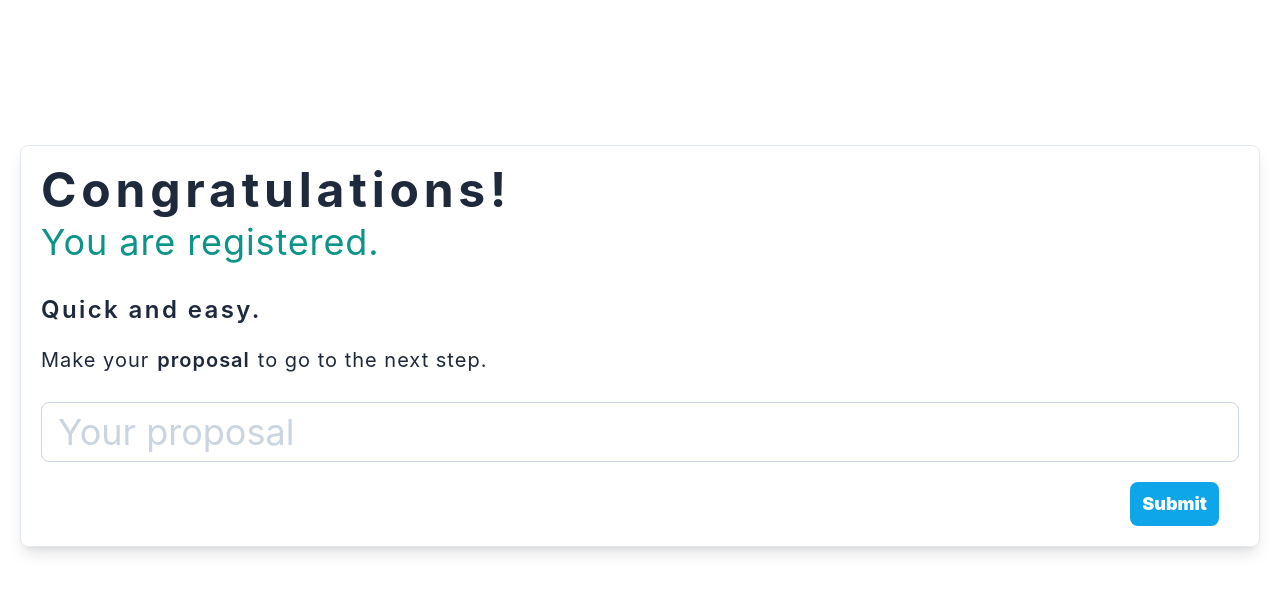
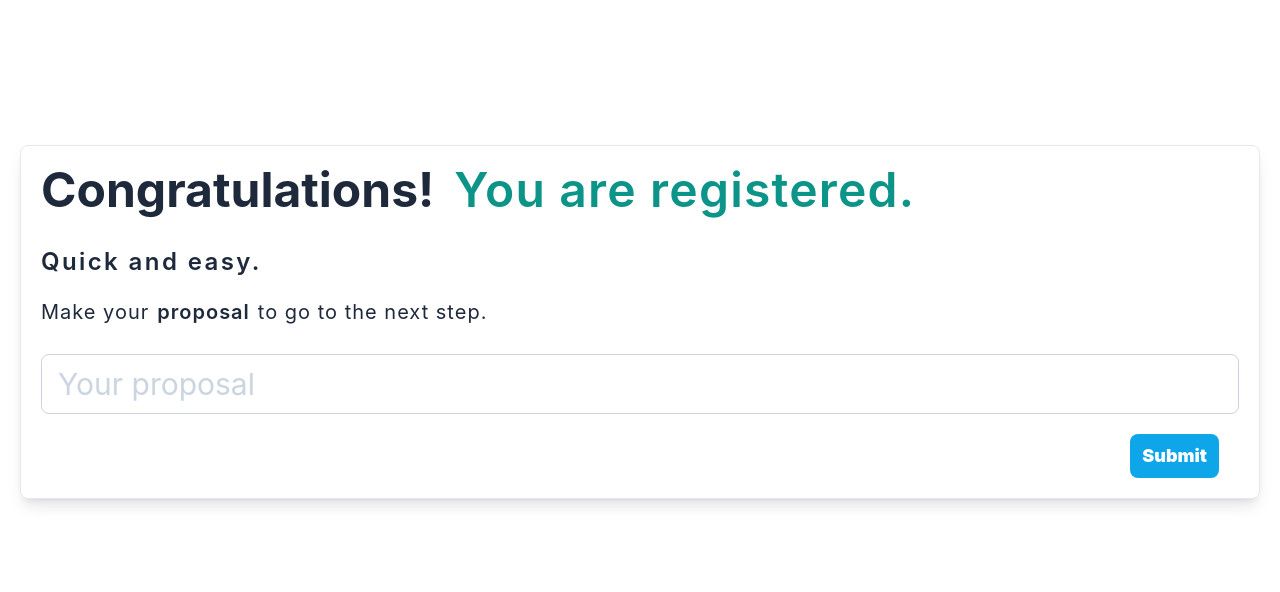
Before and after one commit to Gibewevi/VotingSystem, a Next.js app: page /components/panel/ProposalsRegistrationStarted in a window 1280 px wide. Shown: the top 592 px of the page. Built offline with nearby package versions, Linux system fonts and the light colour scheme.

Commit message:
update proposal + correction bugs event contract

```diff
--- a/pages/components/panel/ProposalsRegistrationStarted.js
+++ b/pages/components/panel/ProposalsRegistrationStarted.js
@@ -2,11 +2,18 @@ import { useEffect, useState } from "react";
 
 export default function ProposalsRegistrationStarted(props){
 
+    // Recuperer getregistered pour afficher le message :
+    // - Vous n'etes pas enregistrer/ vous etes enregistrer
+    // - patientez a la prochaine session.
+
+
     return(
             <section className="max-w-7xl mx-auto mt-[125px] flex flex-row justify-center items-center justify-between p-5">
                     <div className="w-full border border-slate-250 rounded-lg shadow-lg h-full p-5 flex flex-col">
-                        <h1 className="font-bold text-5xl text-slate-800 tracking-widest">Congratulations!</h1>
-                        <h2 className="font-lighter text-4xl text-teal-600 tracking-wide mt-2">You are registered.</h2>
+                        <h1 className="flex flex-row">
+                            <span className="font-bold text-5xl text-slate-800 ">Congratulations!</span>
+                            <span className=" mx-5 font-semibold text-5xl text-teal-600 tracking-wide">You are registered.</span>
+                        </h1>
                         <span className="font-semibold text-2xl text-slate-800 tracking-widest mt-8">Quick and easy.</span>
                         <div className="flex flex-col">
                         <span className="flex flex-row">
@@ -17,7 +24,7 @@ export default function ProposalsRegistrationStarted(props){
                         </div>
 
                         <form className="w-full mt-5">
-                            <input type="text" name="proposal" className="border rounded-lg border-slate-300 placeholder-slate-300 w-full h-[60px] text-4xl px-4" placeholder="Your proposal"></input>
+                            <input type="text" name="proposal" className="border rounded-lg border-slate-300 placeholder-slate-300 w-full h-[60px] text-3xl px-4" placeholder="Your proposal"></input>
                             <input type="submit" className="float-right mr-5 mt-5 bg-sky-500 max-w-[130px] p-2 px-3 rounded-lg font-black text-lg text-white"></input>
                         </form>
 
--- a/pages/components/panel/RegisteringVoters.js
+++ b/pages/components/panel/RegisteringVoters.js
@@ -6,6 +6,7 @@ import { useToast } from "@chakra-ui/react";
 
 export default function RegisteringVoters(props){
     const { account, provider } = useEthersProvider();
+    const contractAddress = props.contractAddress;
     const [buttonAccount, setButtonAccount] = useState(false);
     const [buttonStatusRegistered, setButtonStatusRegistered] = useState(false);
     const toast = useToast();
@@ -18,17 +19,22 @@ export default function RegisteringVoters(props){
     })
 
     const GetButtonStatusRegister = async() => {
-    const contract = new ethers.Contract(props.contractAddress, Contract.abi, provider);
-    let transaction = await contract.getRegisteringVoters();
+    const contract = new ethers.Contract(contractAddress, Contract.abi, provider);
+    console.log(account);
+    let transaction = await contract.getRegisteringVoters(account);
     console.log(transaction);
     }
 
     const eventRegistered = async() =>{
-        const contract = new ethers.Contract(props.contractAddress, Contract.abi, provider);
-        contract.on("isRegistering",(address)=>{
-        console.log('Event isRegistering');
-        console.log(address);
-        })
+        const contract = new ethers.Contract(contractAddress, Contract.abi, provider);
+            contract.on("isRegistering",(address,isRegistering, hasVoted, votedProposalID)=>{
+            console.log('------ Event isRegistering ------');
+            console.log(address);
+            console.log(isRegistering);
+            console.log(hasVoted);
+            console.log(votedProposalID);
+            console.log('------ End isRegistering ------');
+            })
     }
 
     const RegisteringVoters = async() =>{
--- a/pages/index.js
+++ b/pages/index.js
@@ -13,7 +13,7 @@ import { ethers } from "ethers";
 export default function Home() {
 
   const { account, provider } = useEthersProvider();
-  const contractAddress = "0xF72C905d6224E3f3E41527364c7bBc728d7bC70A";
+  const contractAddress = "0xCE6bA66ca7f9F3ce9eee13F25ae493D4ef2de1E6";
   const [sessionStep, setSessionStep] = useState(null);
 
 
@@ -62,7 +62,7 @@ export default function Home() {
             case 4:
                 return <span>SESSION STEP 1</span>
              default:
-               return <RegisteringVoters />
+               return <RegisteringVoters contractAddress={contractAddress}/>
           }
         })()}
     </div>
```
Also changed, not shown: 1 other file (tests, documents, lock files or other folders).
